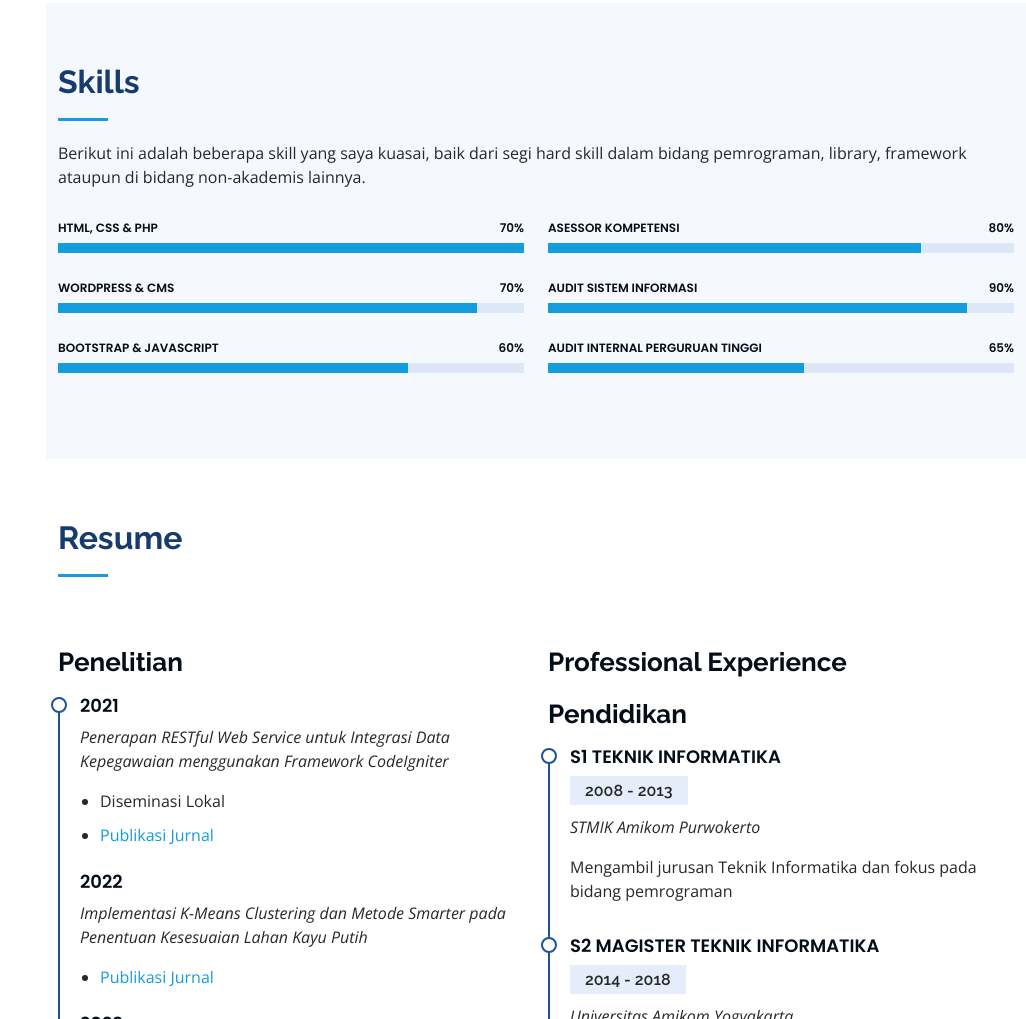
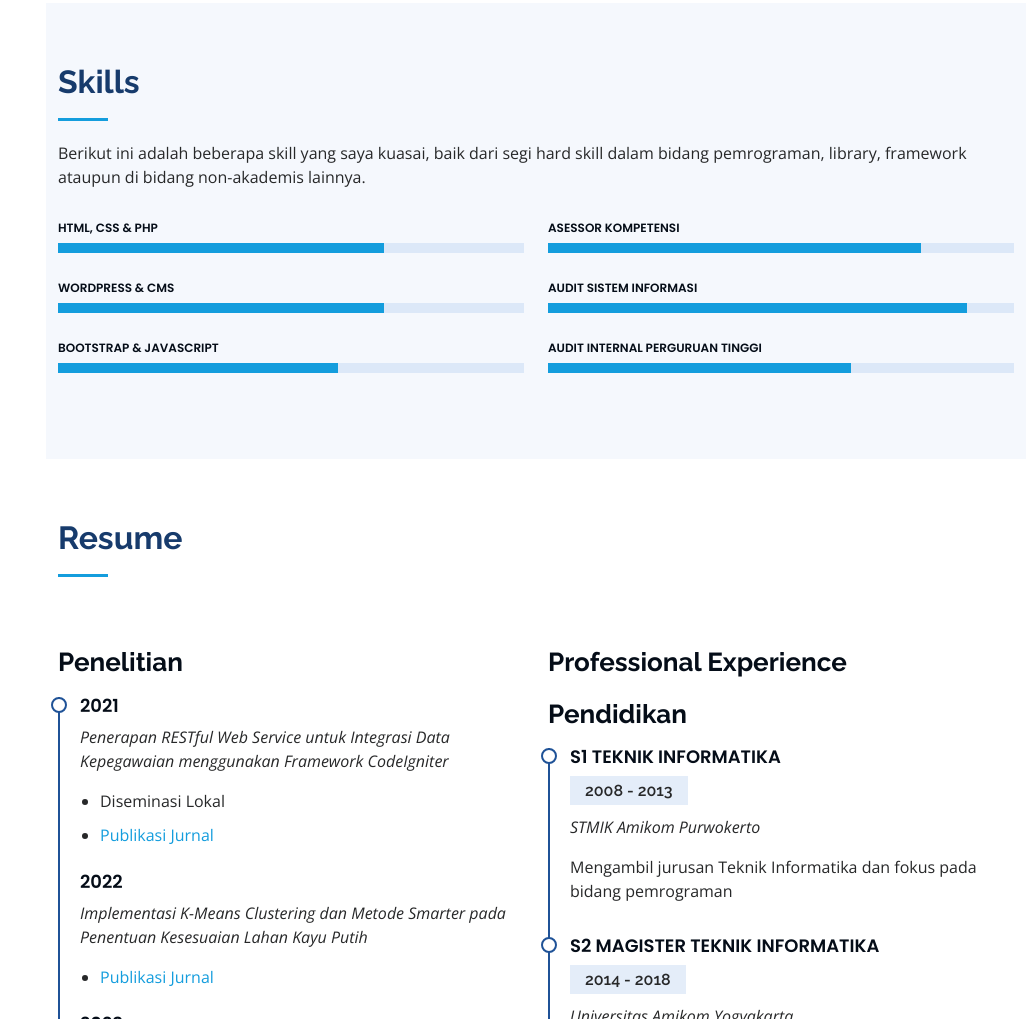
Before and after one commit to abdau88/abdau-portfolio, a plain HTML site: page index.html in a window 1280 px wide. Shown: the part 1393-2412 px from the top of the page, without its empty margins (254-1280 px from the left). Drawn offline with nearby package versions, Linux system fonts and the light colour scheme; animation ran at ten frames a second.

Commit message:
Update index.html

```diff
--- a/index.html
+++ b/index.html
@@ -282,15 +282,41 @@
         <div class="row skills-content">
           <div class="col-lg-6" data-aos="fade-up">
             <div class="progress">
-              <span class="skill">HTML, CSS & PHP <i class="val">70%</i></span>
+              <span class="skill">HTML, CSS & PHP <i class="val"></i></span>
               <div class="progress-bar-wrap">
-                <div class="progress-bar" role="progressbar" aria-valuenow="100" aria-valuemin="0" aria-valuemax="100">
+                <div class="progress-bar" role="progressbar" aria-valuenow="70" aria-valuemin="0" aria-valuemax="100">
                 </div>
               </div>
             </div>
 
             <div class="progress">
-              <span class="skill">Wordpress & CMS <i class="val">70%</i></span>
+              <span class="skill">Wordpress & CMS <i class="val"></i></span>
+              <div class="progress-bar-wrap">
+                <div class="progress-bar" role="progressbar" aria-valuenow="70" aria-valuemin="0" aria-valuemax="100">
+                </div>
+              </div>
+            </div>
+
+            <div class="progress">
+              <span class="skill">Bootstrap & JavaScript <i class="val"></i></span>
+              <div class="progress-bar-wrap">
+                <div class="progress-bar" role="progressbar" aria-valuenow="60" aria-valuemin="0" aria-valuemax="100">
+                </div>
+              </div>
+            </div>
+          </div>
+
+          <div class="col-lg-6" data-aos="fade-up" data-aos-delay="100">
+            <div class="progress">
+              <span class="skill">Asessor Kompetensi <i class="val"></i></span>
+              <div class="progress-bar-wrap">
+                <div class="progress-bar" role="progressbar" aria-valuenow="80" aria-valuemin="0" aria-valuemax="100">
+                </div>
+              </div>
+            </div>
+
+            <div class="progress">
+              <span class="skill">Audit Sistem Informasi <i class="val"></i></span>
               <div class="progress-bar-wrap">
                 <div class="progress-bar" role="progressbar" aria-valuenow="90" aria-valuemin="0" aria-valuemax="100">
                 </div>
@@ -298,35 +324,9 @@
             </div>
 
             <div class="progress">
-              <span class="skill">Bootstrap & JavaScript <i class="val">60%</i></span>
+              <span class="skill">Audit Internal Perguruan Tinggi <i class="val"></i></span>
               <div class="progress-bar-wrap">
-                <div class="progress-bar" role="progressbar" aria-valuenow="75" aria-valuemin="0" aria-valuemax="100">
-                </div>
-              </div>
-            </div>
-          </div>
-
-          <div class="col-lg-6" data-aos="fade-up" data-aos-delay="100">
-            <div class="progress">
-              <span class="skill">Asessor Kompetensi <i class="val">80%</i></span>
-              <div class="progress-bar-wrap">
-                <div class="progress-bar" role="progressbar" aria-valuenow="80" aria-valuemin="0" aria-valuemax="100">
-                </div>
-              </div>
-            </div>
-
-            <div class="progress">
-              <span class="skill">Audit Sistem Informasi <i class="val">90%</i></span>
-              <div class="progress-bar-wrap">
-                <div class="progress-bar" role="progressbar" aria-valuenow="90" aria-valuemin="0" aria-valuemax="100">
-                </div>
-              </div>
-            </div>
-
-            <div class="progress">
-              <span class="skill">Audit Internal Perguruan Tinggi <i class="val">65%</i></span>
-              <div class="progress-bar-wrap">
-                <div class="progress-bar" role="progressbar" aria-valuenow="55" aria-valuemin="0" aria-valuemax="100">
+                <div class="progress-bar" role="progressbar" aria-valuenow="65" aria-valuemin="0" aria-valuemax="100">
                 </div>
               </div>
             </div>
```
